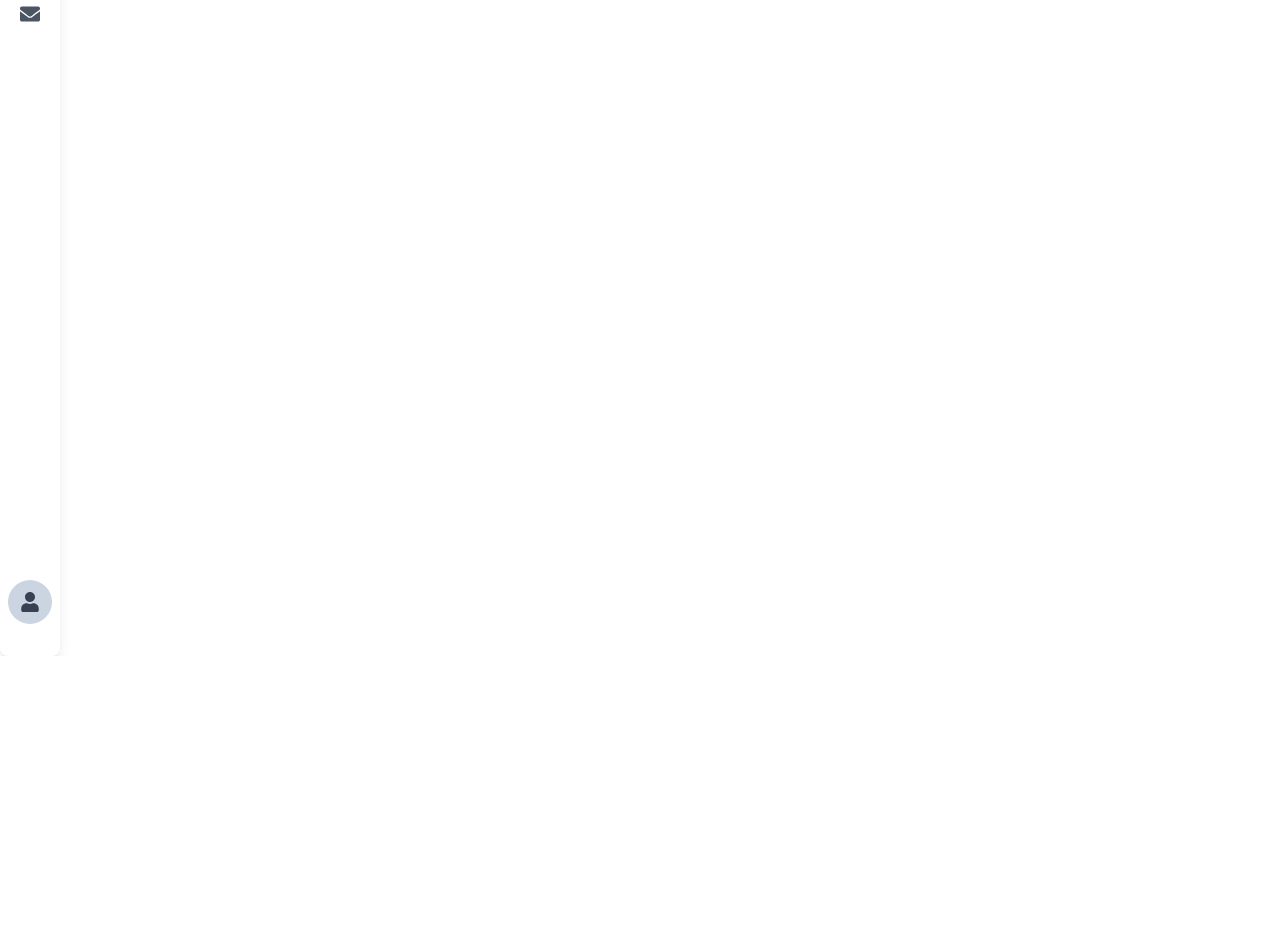
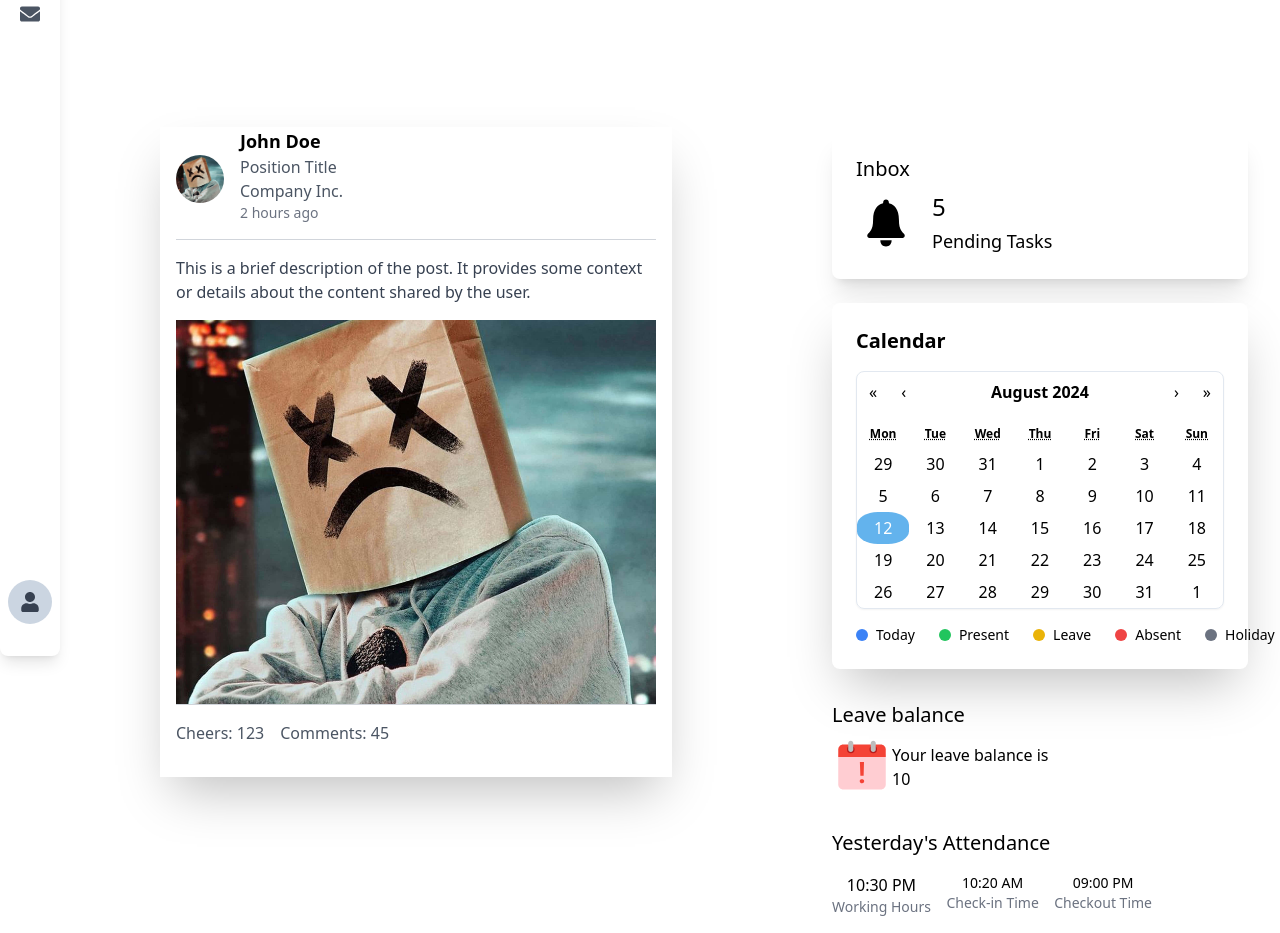
Before and after one commit to anshumanadxioo/HRone_frontend, a React (Vite) app: page /home in a window 1280 px wide. Shown: the part 200-1133 px from the top of the page. Before the commit the page ends 856 px from the top, so only its background shows below. Built offline with nearby package versions, Linux system fonts and the light colour scheme.

Commit message:
added the feed and inbox with calendar

```diff
--- a/package.json
+++ b/package.json
@@ -10,9 +10,13 @@
     "preview": "vite preview"
   },
   "dependencies": {
+    "@heroicons/react": "^2.1.5",
+    "@react-icons/all-files": "^4.1.0",
     "react": "^18.3.1",
+    "react-calendar": "^5.0.0",
+    "react-datepicker": "^7.3.0",
     "react-dom": "^18.3.1",
-    "react-icons": "^5.2.1",
+    "react-icons": "^5.3.0",
     "react-router-dom": "^6.26.0"
   },
   "devDependencies": {
--- a/src/App.jsx
+++ b/src/App.jsx
@@ -3,7 +3,7 @@ import './App.css'
 import Forgetpassword from './pages/forgetpassword/Forgetpassword'
 import SignUp from './pages/signup/SignUp'
 import LoginPage from './pages/login/LoginPage'
-import Index from './home'
+import Index from './home/Index'
 
 function App() {
   return (
--- /dev/null
+++ b/src/home/Inbox.jsx
@@ -0,0 +1,130 @@
+import React, { useState } from 'react';
+
+import { IoIosNotifications } from "react-icons/io";
+import { FcLeave } from "react-icons/fc";
+import Calendar from 'react-calendar';
+import "./calendar.css"
+
+
+const Inbox = () => {
+    const [date, setDate] = useState(new Date());
+
+    const onChange = date => {
+        setDate(date);
+    };
+
+
+    return (
+
+
+        <div className="w-full max-w-md mx-auto p-4">
+
+            {/* inbox  */}
+
+            <div className="p-6 bg-white shadow-xl rounded-lg mt-44 h-30">
+                <h1 className="text-xl">Inbox</h1>
+                <div className="flex items-center w-full mt-2">
+                    <IoIosNotifications className="text-6xl mr-4" />
+
+                    <div className="">
+                        <h2 className="text-2xl">5</h2>
+                        <p className="text-lg mt-1">Pending Tasks</p>
+                    </div>
+                </div>
+            </div>
+
+
+
+
+            {/* calender */}
+            <div className="mt-6 w-full p-6 bg-white shadow-2xl rounded-lg ">
+                <h2 className="text-xl font-semibold mb-4">Calendar</h2>
+                <div>
+                <Calendar
+            className="react-calendar border rounded-lg shadow-sm"
+            onChange={onChange}
+            value={date}
+        />
+                    <div className="mt-4 flex space-x-6">
+                        <div className="flex items-center">
+                            <span className="w-3 h-3 rounded-full bg-blue-500 mr-2"></span>
+                            <p className="text-sm">Today</p>
+                        </div>
+                        <div className="flex items-center">
+                            <span className="w-3 h-3 rounded-full bg-green-500 mr-2"></span>
+                            <p className="text-sm">Present</p>
+                        </div>
+                        <div className="flex items-center">
+                            <span className="w-3 h-3 rounded-full bg-yellow-500 mr-2"></span>
+                            <p className="text-sm">Leave</p>
+                        </div>
+                        <div className="flex items-center">
+                            <span className="w-3 h-3 rounded-full bg-red-500 mr-2"></span>
+                            <p className="text-sm">Absent</p>
+                        </div>
+                        <div className="flex items-center">
+                            <span className="w-3 h-3 rounded-full bg-gray-500 mr-2"></span>
+                            <p className="text-sm">Holiday</p>
+                        </div>
+                    </div>
+                </div>
+
+
+
+
+            </div>
+
+
+
+            {/* leave balance */}
+            <h1 className="text-xl mt-8 ">Leave balance</h1>
+            <div className="flex items-center w-full mt-2  ">
+                <FcLeave  className="text-6xl " />
+                <div className="">
+
+                    <h2 className="text-base">Your leave balance is </h2>
+                    <h2 className="">{10}</h2>
+                </div>
+            </div>
+
+
+
+
+
+
+            {/* yesterday balanace */}
+                <h1 className="text-xl mt-8">Yesterday's Attendance</h1>
+            <div className=" bg-white shadow- rounded-lg">
+                <div className="mt-4">
+                    <div className="flex w-80">
+                        <div className="text-center">
+                            <p className="text">10:30 PM</p>
+                            <p className="text-sm text-gray-500">Working Hours</p>
+                        </div>
+                        <div className="ml-auto flex flex-col items-center text-center">
+                            <p className="text-sm">10:20 AM</p>
+                            <p className="text-sm text-gray-500">Check-in Time</p>
+                        </div>
+                        <div className="ml-auto flex flex-col items-center text-center">
+                            <p className="text-sm">09:00 PM</p>
+                            <p className="text-sm text-gray-500">Checkout Time</p>
+                        </div>
+                    </div>
+                </div>
+            </div>
+
+
+
+
+
+
+
+
+
+
+
+        </div>
+    );
+}
+
+export default Inbox;
--- a/src/home/Index.jsx
+++ b/src/home/Index.jsx
@@ -2,13 +2,22 @@ import React from 'react'
 import UserInfo from './UserInfo'
 import Sidebar from './Sidebar'
 import Header from './Header'
+import UserFeed from './UserFeed'
+import Inbox from './Inbox'
+
 
 function Index() {
   return (
-    <div>
+    <div >
         <Header/>
         <Sidebar/>
         <UserInfo/>
+        <div className="flex items-center justify-between w-full h-screen p-4 mt-20 ">
+        <UserFeed/>
+        <Inbox />
+        </div>
+
+
     </div>
   )
 }
--- /dev/null
+++ b/src/home/UserFeed.jsx
@@ -0,0 +1,81 @@
+import React from 'react';
+import { FaHandsClapping } from "react-icons/fa6";
+import { FaRegComments } from "react-icons/fa";
+const UserFeed = () => {
+  return (
+    <div style={{ display: 'flex', justifyContent: 'center', width: '100%' }}>
+      <div className="flex flex-col items-start mb-4 w-full max-w-lg px-4 mt-12 shadow-2xl">
+        <div className="flex items-center mb-2">
+          <img
+            src="/temp-profile.jpg"
+            alt="Profile"
+            className="w-12 h-12 rounded-full object-cover mr-4"
+          />
+          <div>
+            <p className="font-bold text-lg">John Doe</p>
+            <p className="text-gray-600">Position Title</p>
+            <p className="text-gray-600">Company Inc.</p>
+            <p className="text-gray-500 text-sm mb-2">2 hours ago</p>
+          </div>
+        </div>
+        <hr className="border-t border-gray-300 w-full" />
+        <div className="mt-4">
+          <p className="text-gray-700 text-base mb-4">This is a brief description of the post. It provides some context or details about the content shared by the user.</p> {/* Post description */}
+          <img
+            src="/temp-profile.jpg"
+            alt="Post"
+            className="w-full h-96 object-cover"
+          />
+        </div>
+        <hr className="border-t border-gray-300 w-full" />
+        <div className="mt-4">
+          <div className="flex items-center justify-between mb-4">
+            <div className="flex space-x-4 text-gray-600">
+
+              {/* we just have to add our desired icon here  */}
+              <span>Cheers: 123</span>
+              <span>Comments: 45</span>
+            </div>
+          </div>
+          <div className="flex space-x-2">
+          <FaHandsClapping  className=" text-white px-4 py-2 rounded"/>
+          <FaRegComments className=" text-white px-4 py-2 rounded" />
+
+
+
+
+          </div>
+
+        </div>
+      </div>
+
+
+
+    </div>
+
+
+
+  );
+}
+
+export default UserFeed;
+
+
+// {/* <div style={{ display: 'flex', justifyContent: 'center', width: '100%' }}>
+// <div className="flex flex-col items-start mb-4 w-full max-w-lg px-4 mt-12">
+//   <div className="flex items-center mb-2">
+//     <img
+//       src="/temp-profile.jpg"
+//       alt="Profile"
+//       className="w-12 h-12 rounded-full object-cover mr-4"
+//     />
+//     <div>
+//       <p className="font-bold text-lg">John Doe</p>
+//       <p className="text-gray-600">Position Title</p>
+//       <p className="text-gray-600">Company Inc.</p>
+//       <p className="text-gray-500 text-sm mb-2">2 hours ago</p> {/* Time section */}
+//     </div>
+//   </div>
+//   <hr className="border-t border-gray-300 w-full" /> {/* Thin line */}
+// </div>
+// </div> */}
--- /dev/null
+++ b/src/home/calendar.css
@@ -0,0 +1,78 @@
+.react-calendar {
+    border: 1px solid #e2e8f0;
+    border-radius: 0.5rem;
+    box-shadow: 0 0 0.5rem rgba(0, 0, 0, 0.1);
+}
+
+.react-calendar .react-calendar__month-view__weekdays {
+    display: flex;
+    justify-content: space-around;
+    color: rgb(0, 0, 0);
+    margin-bottom: 0;
+    padding: 0;
+}
+
+.react-calendar .react-calendar__month-view__weekdays__weekday {
+    background-color: white;
+    border-radius: 50%;
+    width: 1.75rem;
+    height: 1.75rem;
+    display: flex;
+    align-items: center;
+    justify-content: center;
+    color: rgb(0, 0, 0);
+    font-size: 0.75rem;
+    margin: 0;
+    font-weight: bolder;
+
+}
+
+.react-calendar .react-calendar__tile {
+    border-radius: 0.375rem;
+    padding: 0.25rem;
+    margin: 0;
+}
+
+.react-calendar .react-calendar__tile--active {
+    background-color: #63b3ed;
+    color: white;
+    border-radius: 40%;
+
+
+}
+
+
+.react-calendar .react-calendar__tile--hasContent {
+    background-color: #edf2f7;
+}
+
+.react-calendar .react-calendar__navigation {
+    display: flex;
+    align-items: center;
+    justify-content: space-between;
+    margin-bottom: 0.5rem;
+    position: relative;
+}
+
+.react-calendar .react-calendar__navigation button {
+    background-color: transparent;
+    color: inherit;
+    border: none;
+    border-radius: 0;
+    padding: 0.5rem;
+    margin: 0 0.25rem;
+}
+
+.react-calendar .react-calendar__navigation__arrow--prev {
+    margin-right: 0.5rem;
+}
+
+.react-calendar .react-calendar__navigation__arrow--next {
+    margin-left: 0.5rem;
+}
+
+.react-calendar .react-calendar__navigation__label {
+    font-size: 1rem;
+    font-weight: bold;
+    margin: 0 1rem;
+}
--- a/src/main.jsx
+++ b/src/main.jsx
@@ -9,4 +9,5 @@ createRoot(document.getElementById('root')).render(
     <App />
     </BrowserRouter>
   </StrictMode>,
+
 )
--- a/src/pages/login/LoginPage.jsx
+++ b/src/pages/login/LoginPage.jsx
@@ -5,9 +5,9 @@ function LoginPage() {
   return (
     <div className='flex w-full h-screen'>
       {/* Left Side */}
-      <div className='w-full flex flex-col items-center justify-center p-8 bg-gray-200'>
+      <div className='w-full flex flex-col items-center justify-center p-8 bg-white-200'>
         <form className='w-full max-w-sm'>
-          {/* Added Text Lines */}
+
           <h1 className='text-2xl font-semibold mb-2' style={{
             width: '252px',
             height: '48px',
@@ -27,12 +27,12 @@ function LoginPage() {
             fontWeight: '500',
             lineHeight: '24px',
             textAlign: 'left',
-            opacity: '1' // Ensure this is visible
+            opacity: '1'
           }}>
             Enter the credentials to access
           </h5>
 
-          {/* Form Fields */}
+
           <div className='mb-4'>
             <label htmlFor='email' className='block text-sm font-medium text-gray-700 mb-1'>Email Address</label>
             <input
@@ -76,7 +76,7 @@ function LoginPage() {
               height: '35.4px',
               background: '#3A5B22',
               border: '1px solid #3A5B22',
-              opacity: '1' // Ensure visibility
+              opacity: '1'
             }}
           >
             Login
```
Also changed, not shown: public/temp-profile.jpg (added), 1 other file (tests, documents, lock files or other folders).
